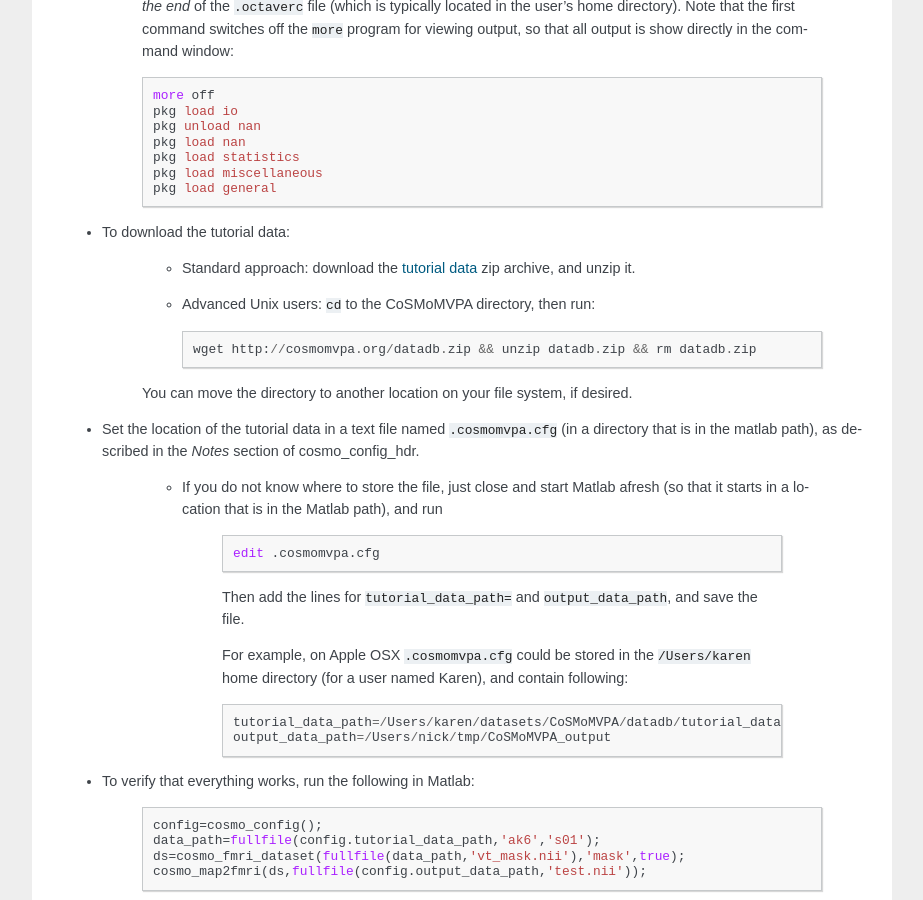
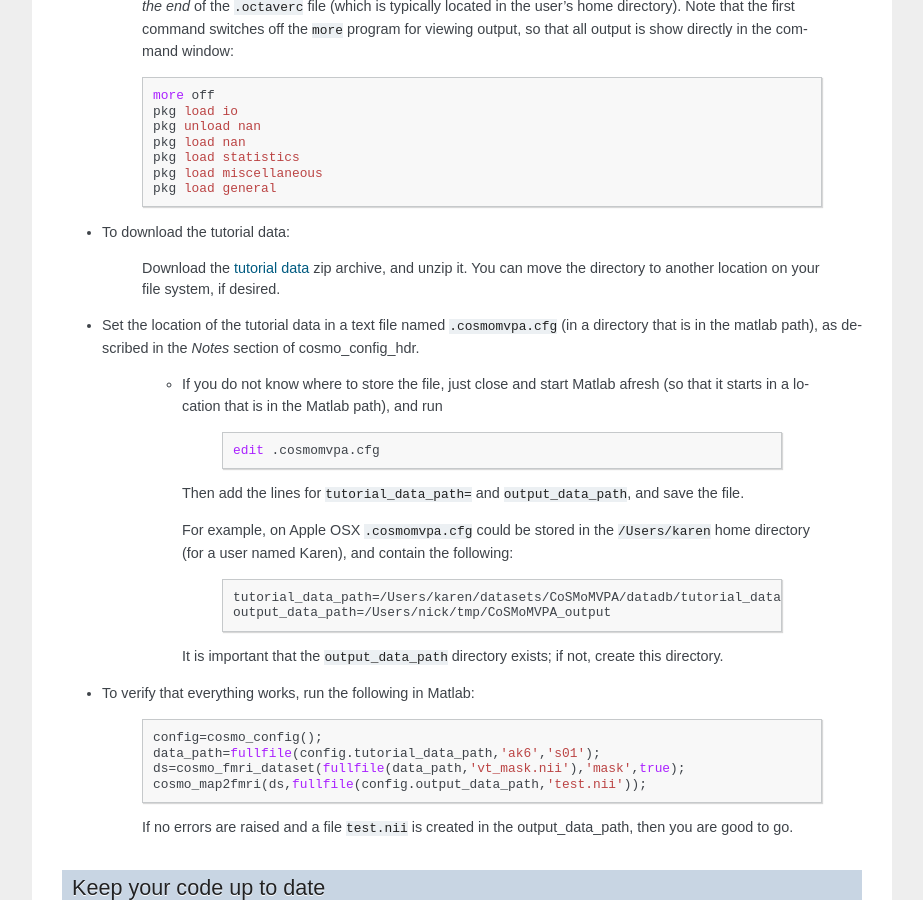
Before and after one commit to CoSMoMVPA/CoSMoMVPA, a Sphinx documentation site: the page built from doc/source/download.rst, in a window 1280 px wide and 900 px high, scrolled down 1578 px. Shown: the whole window, without its empty margins (198-1121 px from the left). Built offline with Sphinx 7.4.7, drawn with Linux system fonts in a browser that asks for light colours; pages that are not in the unit, such as notebooks, are missing from menus; some of the changed text lies outside the part shown.

Commit message:
DOC: update indents

```diff
--- a/doc/source/download.rst
+++ b/doc/source/download.rst
@@ -49,13 +49,13 @@ The Matlab / Octave code (in ``mvpa/``) is required for analyses in CoSMoMVPA_;
 
             to store the new path permanently.
 
-            To check that things are working, run:
+    To check that things are working, run:
 
-            .. code-block:: matlab
+        .. code-block:: matlab
 
-                cosmo_wtf
+            cosmo_wtf
 
-            which should provide a report of available system information.
+        which should provide a report of available system information.
 
 .. _`get_octave_packages`:
 
@@ -97,11 +97,7 @@ The Matlab / Octave code (in ``mvpa/``) is required for analyses in CoSMoMVPA_;
 
 * To download the tutorial data:
 
-    - Standard approach: download the `tutorial data <http://cosmomvpa.org/datadb.zip>`_ zip archive, and unzip it.
-    - Advanced Unix users: ``cd`` to the CoSMoMVPA directory, then run::
-
-        wget http://cosmomvpa.org/datadb.zip && unzip datadb.zip && rm datadb.zip
-
+    Download the `tutorial data <http://cosmomvpa.org/datadb.zip>`_ zip archive, and unzip it.
     You can move the directory to another location on your file system, if desired.
 
 
@@ -111,18 +107,20 @@ The Matlab / Octave code (in ``mvpa/``) is required for analyses in CoSMoMVPA_;
 
     + If you do not know where to store the file, just close and start Matlab afresh (so that it starts in a location that is in the Matlab path), and run
 
-        .. code-block:: matlab
+          .. code-block:: matlab
 
-            edit .cosmomvpa.cfg
+              edit .cosmomvpa.cfg
 
-        Then add the lines for ``tutorial_data_path=`` and ``output_data_path``, and save the file.
+      Then add the lines for ``tutorial_data_path=`` and ``output_data_path``, and save the file.
 
-        For example, on Apple OSX ``.cosmomvpa.cfg`` could be stored in the ``/Users/karen`` home directory (for a user named Karen), and contain following:
+      For example, on Apple OSX ``.cosmomvpa.cfg`` could be stored in the ``/Users/karen`` home directory (for a user named Karen), and contain the following:
 
-        .. code-block::
+          .. code-block:: none
 
-            tutorial_data_path=/Users/karen/datasets/CoSMoMVPA/datadb/tutorial_data
-            output_data_path=/Users/nick/tmp/CoSMoMVPA_output
+              tutorial_data_path=/Users/karen/datasets/CoSMoMVPA/datadb/tutorial_data
+              output_data_path=/Users/nick/tmp/CoSMoMVPA_output
+
+      It is important that the ``output_data_path`` directory exists; if not, create this directory.
 
 
 .. _`test_local_setup`:
```
Also changed, not shown: other parts of doc/source/download.rst (+2 -2 lines).
